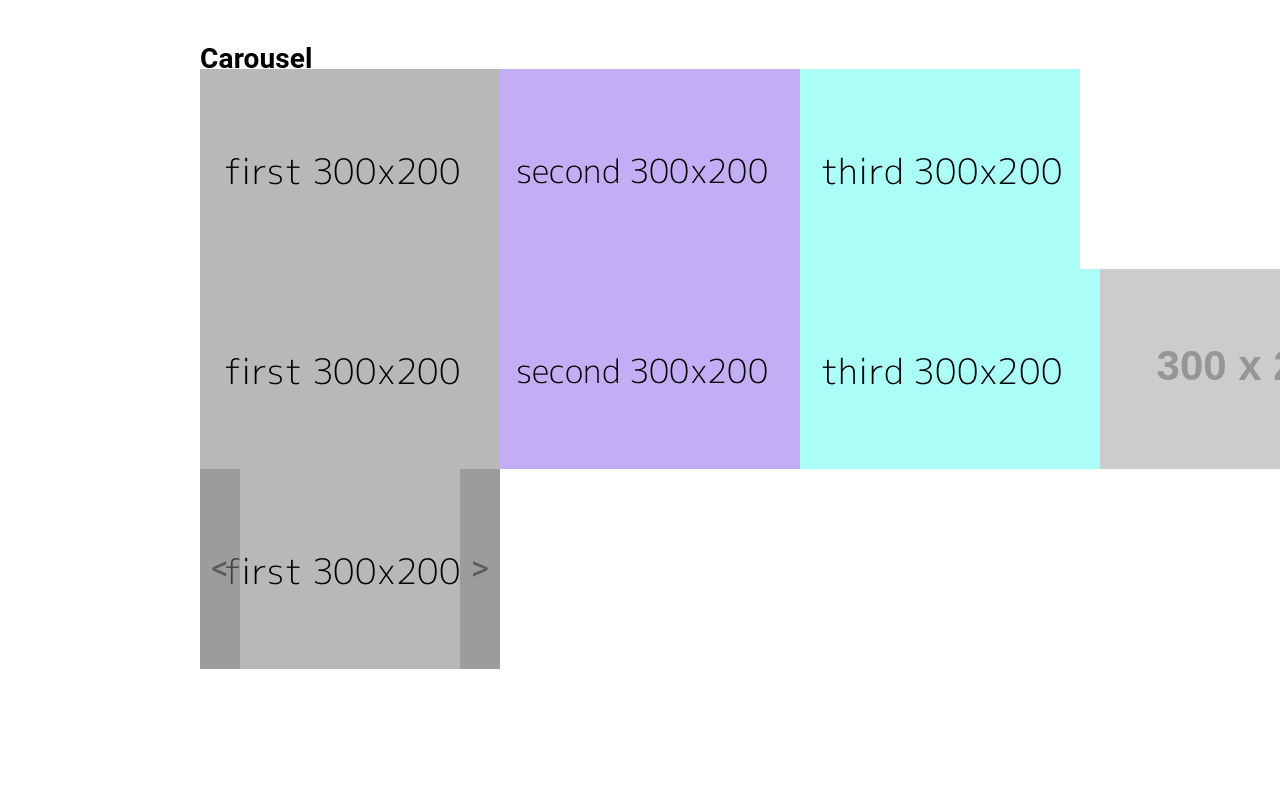
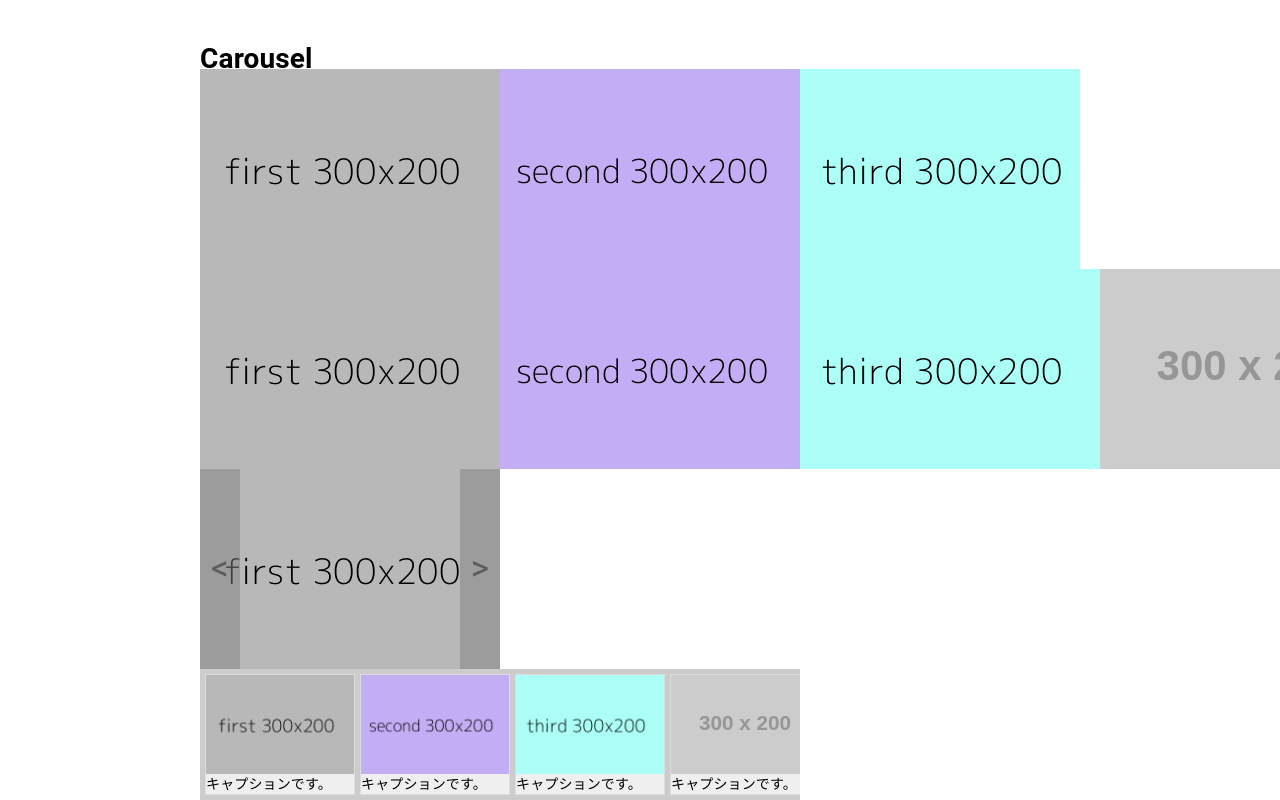
Before and after one commit to igayamaguchi/vue-ui-example, a Nuxt app: page /carousel in a window 1280 px wide. Shown: the part 171-971 px from the top of the page. Before the commit the page ends 840 px from the top, so only its background shows below. Built offline with nearby package versions, Linux system fonts and the light colour scheme.

Commit message:
add carousel

```diff
--- a/pages/carousel.vue
+++ b/pages/carousel.vue
@@ -13,7 +13,18 @@
     <scroll-snap-carousel
       :display-count="5"
       :img-list="forNormalCarousel" />
-      <!--    </div>-->
+    <!--    </div>-->
+    <div class="slider-wrapper">
+      <div class="slider">
+        <div
+          v-for="img in forNormalCarousel"
+          :key="img"
+          class="unit">
+          <p class="img"><img :src="img" ></p>
+          <p class="caption">キャプションです。</p>
+        </div><!-- /.unit -->
+      </div><!-- /.slider -->
+    </div><!-- /.slider-wrapper -->
   </div>
 </template>
 
@@ -47,3 +58,42 @@ export default {
   margin: 200px;
 }
 </style>
+<style>
+.slider-wrapper {
+  width: 600px;
+  padding: 5px;
+  overflow-x: auto;
+  overflow-y: hidden;
+  background: #ccc;
+}
+
+.slider {
+  width: 850px;
+  -webkit-overflow-scrolling: touch;
+}
+
+.slider > * {
+  -webkit-transform: translateZ(0px);
+}
+
+.slider-wrapper::-webkit-scrollbar {
+  display: none;
+  height: 0 !important;
+}
+
+.unit {
+  float: left;
+  width: 150px;
+  margin: 0 0 0 5px;
+  border: 1px solid #dddddd;
+  background: #efefef;
+}
+
+.unit:first-child {
+  margin: 0;
+}
+
+.unit .img {
+  text-align: center;
+}
+</style>
```
